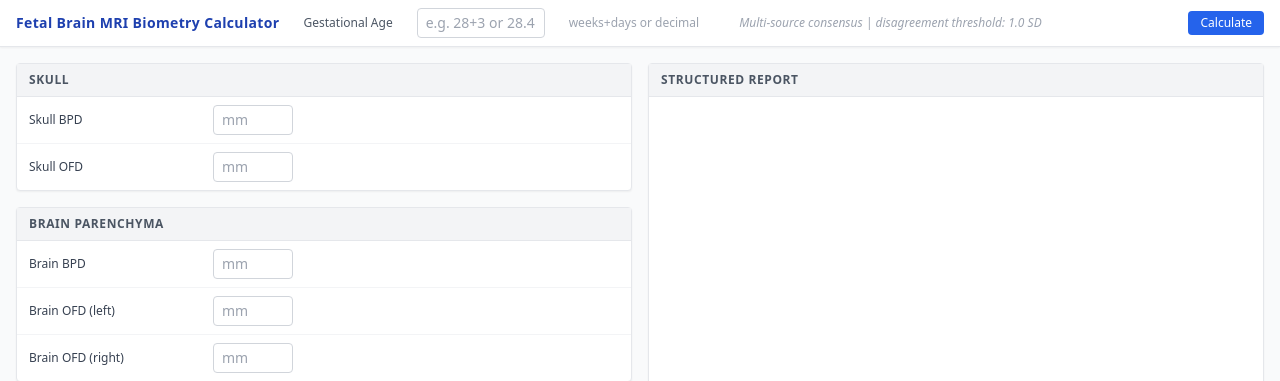
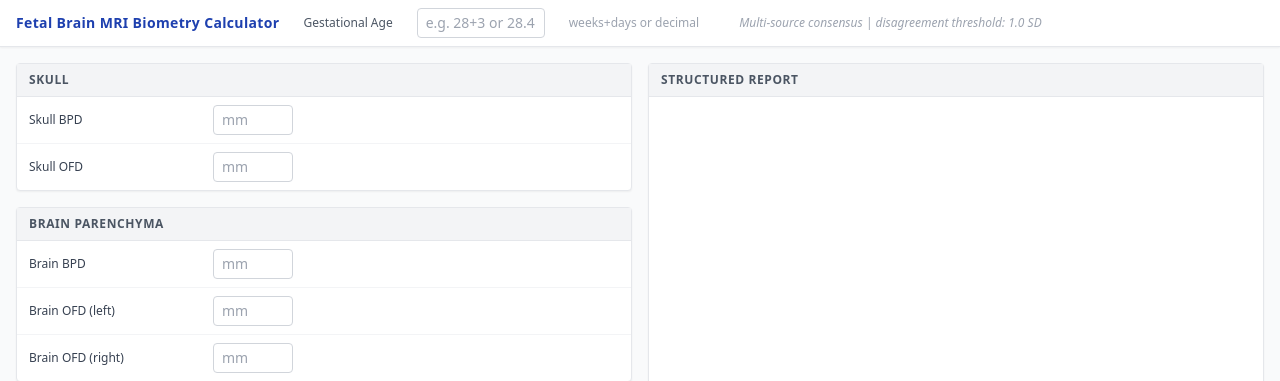
Before and after one commit to RumiPirani/Fetal-Brain-MRI, a FastAPI app: page / in a window 1280 px wide. Shown: the top 381 px of the page. Run offline with FastAPI, Linux system fonts and the light colour scheme; some libraries are stand-ins or nearby versions.

Commit message:
Remove Calculate button from top bar
Co-Authored-By: Claude Sonnet 4.6 <noreply@anthropic.com>

```diff
--- a/app/templates/calculator.html
+++ b/app/templates/calculator.html
@@ -37,10 +37,6 @@
   <span class="text-xs text-gray-400">weeks+days or decimal</span>
   <span class="ml-4 text-xs text-gray-400 italic">Multi-source consensus | disagreement threshold: 1.0 SD</span>
 
-  <button type="submit"
-          class="ml-auto text-xs px-3 py-1 bg-blue-600 text-white rounded hover:bg-blue-700">
-    Calculate
-  </button>
 </header>
 
 {% if error %}
```
